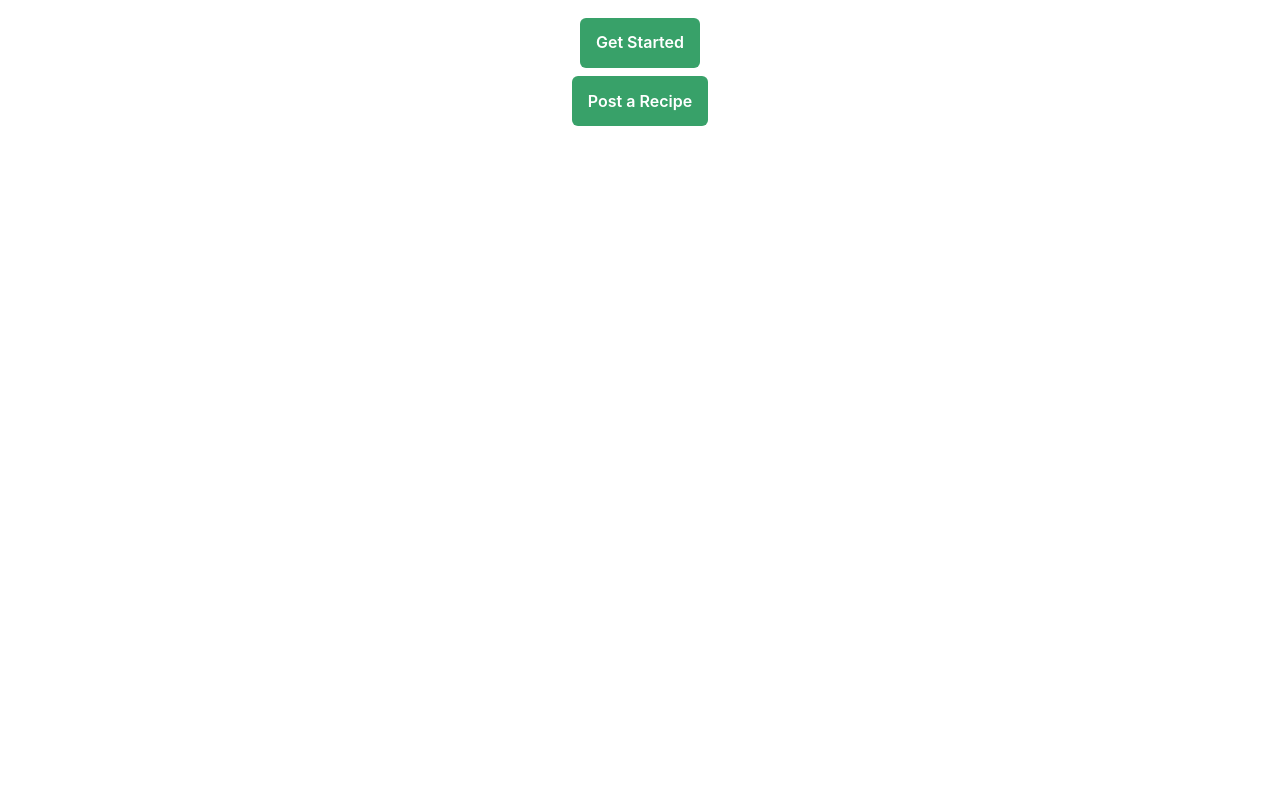
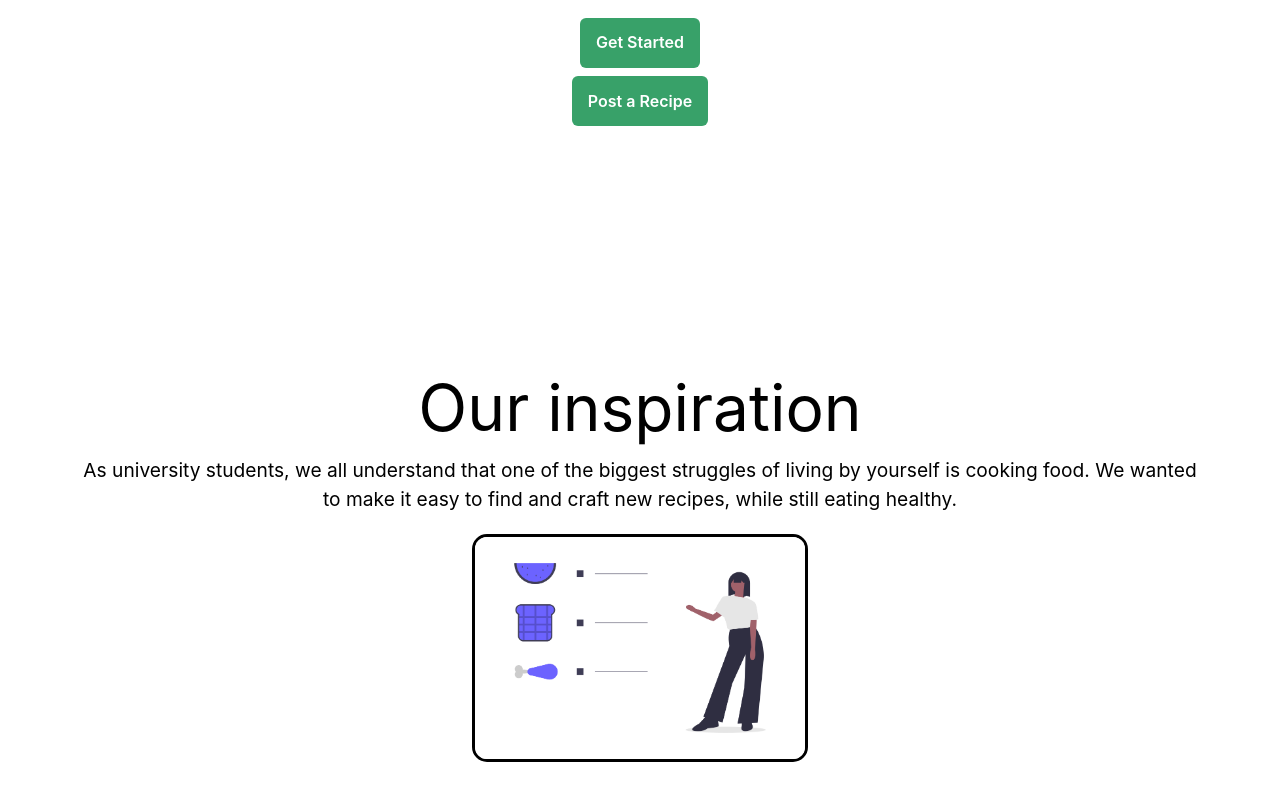
Before and after one commit to jeffrey-zang/MyRecipePal, a React (Create React App) app in the folder frontend/: page / in a window 1280 px wide. Shown: the part 432-1232 px from the top of the page. Before the commit the page ends 800 px from the top, so only its background shows below. Built offline with nearby package versions, Linux system fonts and the light colour scheme.

Commit message:
our inspiration

```diff
--- a/frontend/src/pages/Home/Home.jsx
+++ b/frontend/src/pages/Home/Home.jsx
@@ -5,19 +5,27 @@ import {
 } from '@chakra-ui/react'
 import './home.css'
 import logo from '../../assets/logo.png'
+import diet from '../../assets/diet.png'
 
 const Home = () => {
   return (
     <>
     <div className = 'container'>
         Title
-        <Center><img src = {logo} alt = 'dietimg'></img></Center>
+        <Center><img className = 'logo' src = {logo} alt = 'logo'></img></Center>
         <h1 style = {{fontSize: 'max(3vw, 30px)'}}>Change your life through diet</h1>
         <Center>
             <Button className = 'btn' colorScheme='green' marginTop = '25px' marginBottom = '-20px'>Get Started</Button>
         </Center>
         <Button className = 'btn' colorScheme='green'>Post a Recipe</Button>
     </div>
+    <div className = 'container' style = {{padding: '0px 80px'}}>
+        Our inspiration
+        <p className = 'text'>
+            As university students, we all understand that one of the biggest struggles of living by yourself is cooking food. We wanted to make it easy to find and craft new recipes, while still eating healthy.
+        </p>
+        <Center><img src = {diet} alt = 'dietimg' className = 'img'></img></Center>
+    </div>
     </>
     )
 }
--- a/frontend/src/pages/Home/home.css
+++ b/frontend/src/pages/Home/home.css
@@ -8,7 +8,7 @@ element {
     --accent: #48BB78;
 }
 
-img {
+.logo {
     border-radius: 50%;
     width: max(15%, 150px);
     margin-left: auto;
@@ -24,9 +24,31 @@ img {
     text-align: center;
     font-size: max(5vw, 60px);
     height: 91vh;
+    max-width: none;
+}
+
+.spaced {
+    display: flex;
+    justify-content: space-between;
 }
 
 .btn {
     font-size: 25px;
     padding: 25px 15px;
 }
+
+text {
+    width: 60%;
+}
+
+.img {
+    width: max(30%, 250px);
+    height: auto;
+    border: 3px solid black;
+    border-radius: 15px;
+    margin: 20px;
+}
+
+.text {
+    font-size: max(1.5vw, 15px)
+}
```
